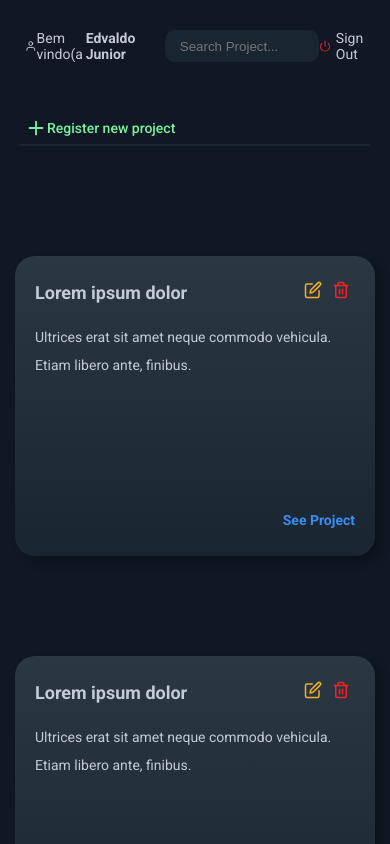
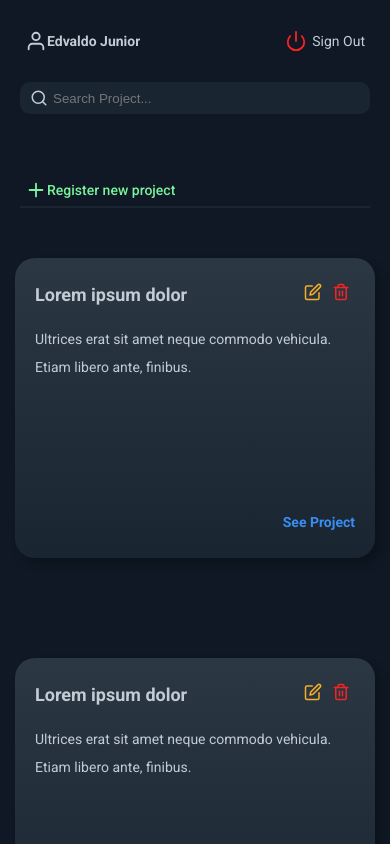
Before and after one commit to EddyPBR/project-advisor-3000, a React (Create React App) app in the folder frontend/: page /projects in a window 390 px wide. Shown: the top 844 px of the page. Built offline with nearby package versions, Linux system fonts and the light colour scheme; the HTML template or start-up script is replaced by a standard one.

Commit message:
header for logon pages is totally responsive

```diff
--- a/frontend/src/global.scss
+++ b/frontend/src/global.scss
@@ -193,12 +193,26 @@ body {
     justify-content: space-between;
     margin-top: 30px;
     padding: 0px 5px;
+
+    @media (max-width: 700px){
+      align-items: flex-start;
+    }
+
+    @media(max-width: 280px){
+      flex-direction: column;
+    }
+
   }
 
   .f-col {
     display: flex;
     flex-direction: row;
     align-items: center;
+
+    @media (max-width: 700px){
+      flex-direction: column;
+      align-items: flex-start;
+    }
 
     .row {
       display: flex;
@@ -209,26 +223,8 @@ body {
     span {
       font-size: 14px;
       margin-right: 4px;
-    }
-
-    .search {
-      display: flex;
-      flex-direction: row;
-      align-items: center;
-      overflow-y: hidden;
-      width: 270px;
-      height: 32px;
-      border: none;
-      border-radius: 10px;
-      padding: 10px;
-      background-color: $secondary-dark;
-      margin-left: 30px;
-
-      input {
-        background: none;
-        border: none;
-        color: $grey;
-        margin-left: 5px;
+      @media (max-width: 400px){
+        display: none;
       }
     }
 
@@ -250,6 +246,10 @@ body {
     display: flex;
     flex-direction: row;
     align-items: center;
+
+    @media(max-width: 280px){
+      margin-top: 20px
+    }
 
     .logout {
       display: flex;
@@ -280,6 +280,10 @@ body {
     margin-top: 50px;
     border-bottom: 2px solid $secondary-dark;
 
+    @media (max-width:700px){
+      margin-top: 60px;
+    }
+
     .opt-row {
       display: flex;
       flex-direction: row;
@@ -304,4 +308,42 @@ body {
     filter: brightness(1.40);
   }
 
+  .search {
+    display: flex;
+    flex-direction: row;
+    align-items: center;
+    overflow-y: hidden;
+    width: 270px;
+    height: 32px;
+    border: none;
+    border-radius: 10px;
+    padding: 10px;
+    background-color: $secondary-dark;
+    margin-left: 30px;
+
+    @media (max-width: 700px){
+      display: none;
+    }
+
+    input {
+      background: none;
+      border: none;
+      color: $grey;
+      margin-left: 5px;
+    }
+  }
+
+  .search.mobile {
+    @media (max-width:700px){
+      display: flex;
+      margin-top: 30px;
+      margin-left: 0;
+      width: 100%;
+    }
+
+    @media (min-width:700px){
+      display: none;
+    }
+  }
+
 }
--- a/frontend/src/pages/Projects/index.js
+++ b/frontend/src/pages/Projects/index.js
@@ -39,6 +39,11 @@ export default class home extends Component {
             </div>
           </div>
 
+          <div className="search mobile">
+            <FiSearch size={18} />
+            <input type="text" id="search" placeholder="Search Project..." />
+          </div>
+
           <div className="projects-options">
             <div className="opt-row">
               <Link className="add-project" to="#">
@@ -51,7 +56,6 @@ export default class home extends Component {
 
         <div className="cards-container">
           <div className="cards-flex-grid">
-
             <div className="card">
               <div className="card-header">
                 <b className="title">Lorem ipsum dolor</b>
@@ -68,8 +72,8 @@ export default class home extends Component {
               <div className="card-content">
                 <div className="card-body">
                   <p>
-                      Ultrices erat sit amet neque commodo vehicula. Etiam
-                      libero ante, finibus.
+                    Ultrices erat sit amet neque commodo vehicula. Etiam libero
+                    ante, finibus.
                   </p>
                 </div>
 
@@ -95,8 +99,8 @@ export default class home extends Component {
               <div className="card-content">
                 <div className="card-body">
                   <p>
-                      Ultrices erat sit amet neque commodo vehicula. Etiam
-                      libero ante, finibus.
+                    Ultrices erat sit amet neque commodo vehicula. Etiam libero
+                    ante, finibus.
                   </p>
                 </div>
 
@@ -122,8 +126,8 @@ export default class home extends Component {
               <div className="card-content">
                 <div className="card-body">
                   <p>
-                      Ultrices erat sit amet neque commodo vehicula. Etiam
-                      libero ante, finibus.
+                    Ultrices erat sit amet neque commodo vehicula. Etiam libero
+                    ante, finibus.
                   </p>
                 </div>
 
@@ -149,8 +153,8 @@ export default class home extends Component {
               <div className="card-content">
                 <div className="card-body">
                   <p>
-                      Ultrices erat sit amet neque commodo vehicula. Etiam
-                      libero ante, finibus.
+                    Ultrices erat sit amet neque commodo vehicula. Etiam libero
+                    ante, finibus.
                   </p>
                 </div>
 
@@ -176,8 +180,8 @@ export default class home extends Component {
               <div className="card-content">
                 <div className="card-body">
                   <p>
-                      Ultrices erat sit amet neque commodo vehicula. Etiam
-                      libero ante, finibus.
+                    Ultrices erat sit amet neque commodo vehicula. Etiam libero
+                    ante, finibus.
                   </p>
                 </div>
 
@@ -186,8 +190,6 @@ export default class home extends Component {
                 </div>
               </div>
             </div>
-
-
           </div>
         </div>
       </>
--- a/frontend/src/pages/Projects/styles.scss
+++ b/frontend/src/pages/Projects/styles.scss
@@ -3,6 +3,10 @@
 .cards-container {
   padding: 0px 75px;
   margin-top: 60px;
+
+  @media (max-width:700px){
+    margin-top: 0px;
+  }
 
   @media (max-width: 1180px) {
     padding: 0px 20px;
```
Lines whose indentation alone changed are shown as unchanged.
